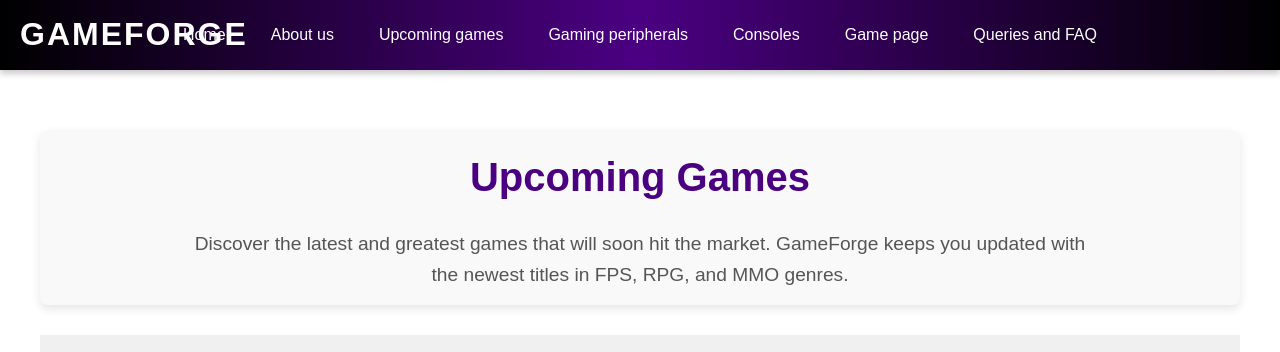
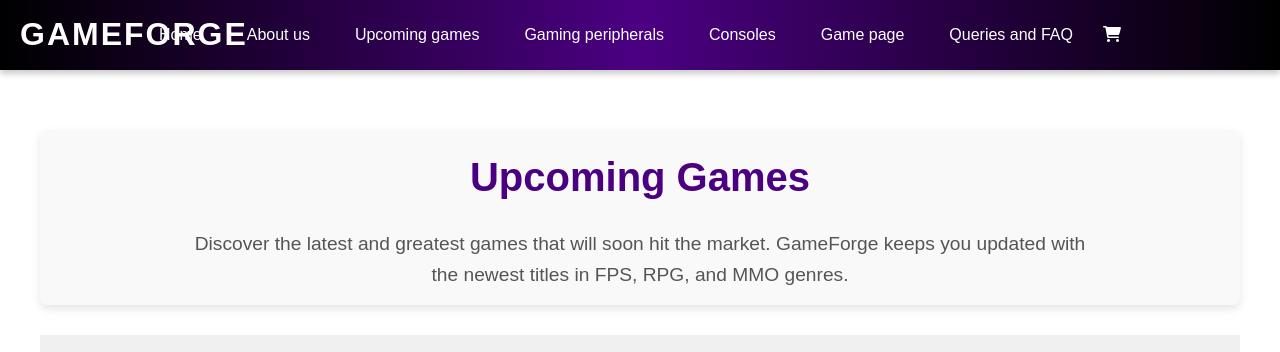
Before and after one commit to Ameenn07/WDOS-Assignment01, a plain HTML site: page UG.html in a window 1280 px wide. Shown: the top 352 px of the page. Drawn offline with nearby package versions, Linux system fonts and the light colour scheme.

Commit message:
added 'add to cart'

```diff
--- a/UG.html
+++ b/UG.html
@@ -31,8 +31,7 @@
     <meta name="theme-color" content="#ffffff">
 </head>
 <body>
-
-    <nav class="navbar" aria-label="Main Navigation" >
+    <nav class="navbar" aria-label="Main Navigation">
         <p class="mainlogo">GameForge</p>
         <input type="checkbox" id="menu-toggle" />
         <label for="menu-toggle" class="hamburger">&#9776;</label>
@@ -45,6 +44,13 @@
             <li><a href="Gamepage.html">Game page</a></li>
             <li><a href="FAQ.html">Queries and FAQ</a></li>
         </ul>
+
+        <!-- Cart Icon -->
+        <div class="cart-icon">
+            <a href="cart.html">
+                <i class="fa fa-shopping-cart"></i> <!-- Font Awesome cart icon -->
+            </a>
+        </div>
     </nav>
 
     <p class="spacing"></p>
```
